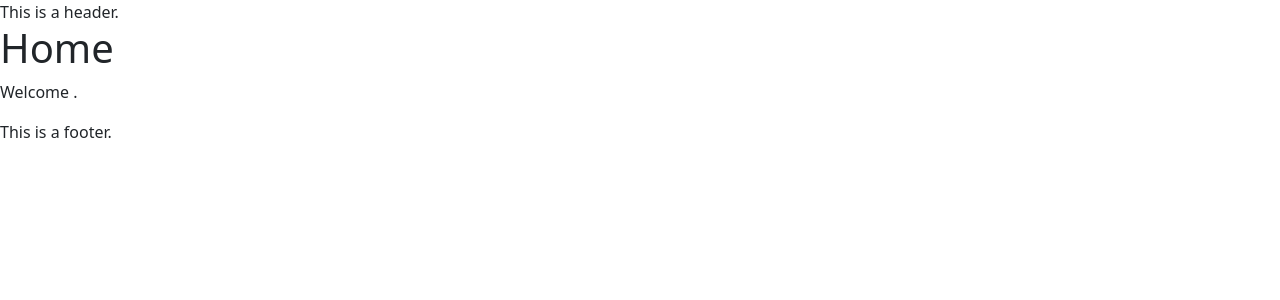
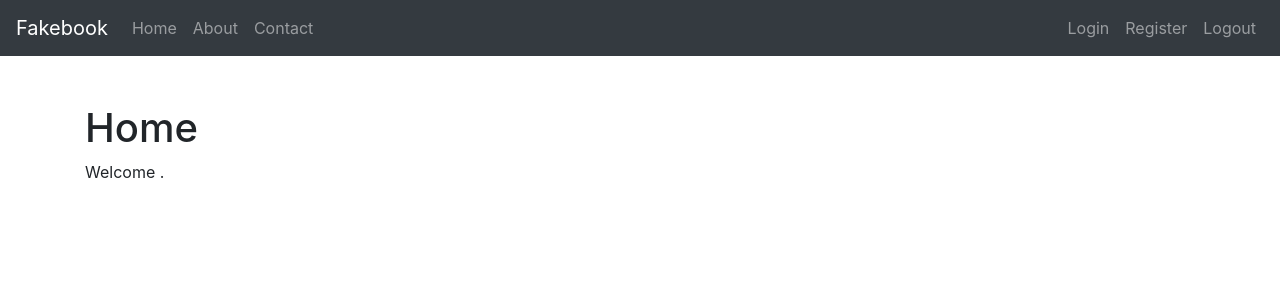
Before and after one commit to dtx319/fakebook, a Python web app: template app/templates/home.html in a window 1280 px wide. Shown: the top 300 px of the page. Run offline with Jinja, Linux system fonts and the light colour scheme; the template is opened without the code that fills it, so the values that code supplies are empty.

Commit message:
edits to layout.html: built header

```diff
--- a/app/blueprints/main/routes.py
+++ b/app/blueprints/main/routes.py
@@ -3,11 +3,11 @@ from flask import render_template
 from app.blueprints.main.models import User, Post
 
 # Routes that return/display HTML
-logged_in_user = 1
-
 @app.route('/')
 def home():
     posts = Post.query.all()
+
+    logged_in_user = User.query.get(1)
 
     return render_template('home.html', user=logged_in_user, posts=posts)
 
--- a/app/templates/partials/layout.html
+++ b/app/templates/partials/layout.html
@@ -4,21 +4,51 @@
     <meta charset="UTF-8">
     <meta http-equiv="X-UA-Compatible" content="IE=edge">
     <meta name="viewport" content="width=device-width, initial-scale=1.0">
-    <title>Document</title>
-    <link href="https://cdn.jsdelivr.net/npm/bootstrap@5.2.3/dist/css/bootstrap.min.css" rel="stylesheet" integrity="sha384-rbsA2VBKQhggwzxH7pPCaAqO46MgnOM80zW1RWuH61DGLwZJEdK2Kadq2F9CUG65" crossorigin="anonymous">
-</head>
+    <title>Fakebook</title>
+    <link rel="stylesheet" href="https://cdn.jsdelivr.net/npm/bootstrap@4.6.2/dist/css/bootstrap.min.css" integrity="sha384-xOolHFLEh07PJGoPkLv1IbcEPTNtaed2xpHsD9ESMhqIYd0nLMwNLD69Npy4HI+N" crossorigin="anonymous"></head>
 <body>
-    <header>
-        This is a header.
+    <header class="mb-5">
+        <nav class="navbar navbar-expand-lg navbar-dark bg-dark">
+            <a class="navbar-brand" href="#">Fakebook</a>
+            <button class="navbar-toggler" type="button" data-toggle="collapse" data-target="#navbarSupportedContent"
+                aria-controls="navbarSupportedContent" aria-expanded="false" aria-label="Toggle navigation">
+                <span class="navbar-toggler-icon"></span>
+            </button>
+
+            <div class="collapse navbar-collapse" id="navbarSupportedContent">
+                <ul class="navbar-nav mr-auto">
+                    <li class="nav-item">
+                        <a class="nav-link" href="{{ url_for('main.home') }}">Home</a>
+                    </li>
+                    <li class="nav-item">
+                        <a class="nav-link" href="{{ url_for('main.about') }}">About</a>
+                    </li>
+                    <li class="nav-item">
+                        <a class="nav-link" href="{{ url_for('main.contact') }}">Contact</a>
+                    </li>
+                </ul>
+                <ul class="navbar-nav">
+                    <li class="nav-item">
+                        <a class="nav-link" href="{{ url_for('main.home') }}">Login</a>
+                    </li>
+                    <li class="nav-item">
+                        <a class="nav-link" href="{{ url_for('main.home') }}">Register</a>
+                    </li>
+                    <li class="nav-item">
+                        <a class="nav-link" href="{{ url_for('main.home') }}">Logout</a>
+                    </li>
+                </ul>
+            </div>
+        </nav>
     </header>
 
-    <main>
+    <main class="container">
         <!-- THIS IS WHERE WE WILL PUT EACH PAGE'S CONTENT -->
         {% block content %}{% endblock content %}
     </main>
 
-    <footer>
+    <!-- <footer>
         This is a footer.
-    </footer>
+    </footer> -->
 </body>
 </html>
```
